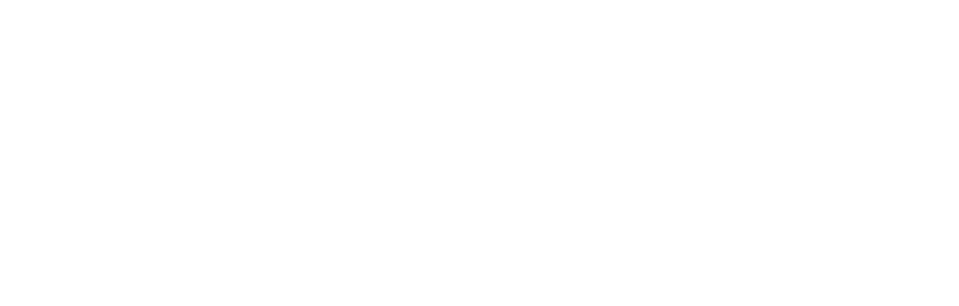
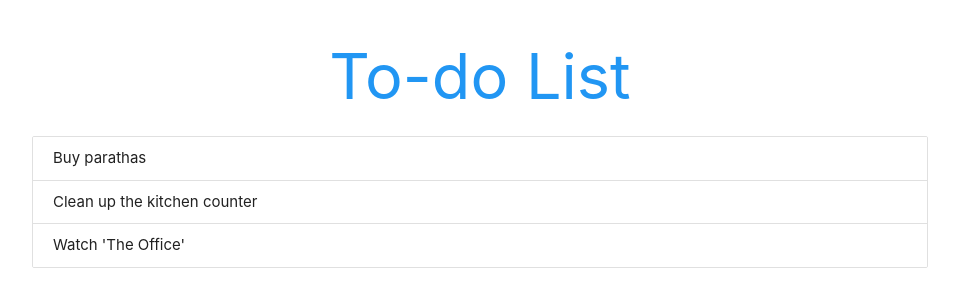
Before and after one commit to vasisht54/todo-react, a React (Create React App) app: page / in a window 1280 px wide. Shown: the top 306 px of the page, without its empty margins (160-1119 px from the left). Built offline with nearby package versions, Linux system fonts and the light colour scheme.

Commit message:
Added a todo viewer ui component

```diff
--- a/src/App.js
+++ b/src/App.js
@@ -1,11 +1,23 @@
 import React from 'react';
+import Todos from "./ui-components/Todos"
 
-function App() {
-  return (
-    <div className="App">
+class App extends React.Component {
+  state = {
+    todos: [
+      {id: 1, content: "Buy parathas"},
+      {id: 2, content: "Clean up the kitchen counter"},
+      {id: 3, content: "Watch 'The Office'"}
+    ]
+  };
 
-    </div>
-  );
+  render() {
+    return (
+      <div className="todo-app container">
+        <h1 className="center blue-text">To-do List</h1>
+        <Todos todos = {this.state.todos} />
+      </div>
+    );
+  }
 }
 
 export default App;
--- /dev/null
+++ b/src/ui-components/Todos.js
@@ -0,0 +1,23 @@
+import React from 'react';
+
+const Todos = ({todos}) => {
+    const todoList = todos.length ? (
+        todos.map(todo => {
+            return (
+                <div className="collection-item" key = {todo.id}>
+                    <span>{todo.content}</span>
+                </div>
+            )
+        })
+    ) : (
+        <p className = "center">You have nothing to do</p>
+    );
+
+    return (
+        <div className="todos collection">
+            {todoList}
+        </div>
+    )
+}
+
+export default Todos;
```
